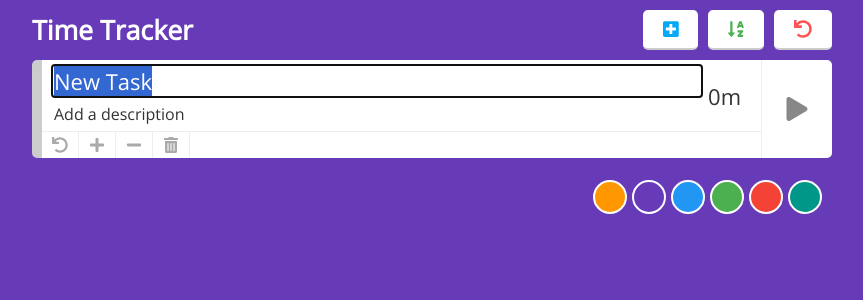
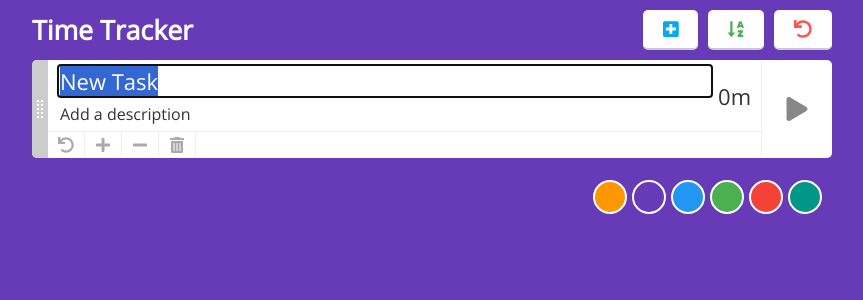
Before and after one commit to kyle1320/time-tracker, a React (Create React App) app: page / in a window 1280 px wide. Both pictures are taken after a click on the element 878 px from the left and 30 px from the top of the page. Shown: the top 300 px of the page, without its empty margins (208-1071 px from the left). Built offline with nearby package versions, Linux system fonts and the light colour scheme.

Commit message:
Make tasks manually reorderable, remove auto-ordering of tasks

```diff
--- a/package.json
+++ b/package.json
@@ -11,6 +11,7 @@
     "react-dom": "^16.4.1",
     "react-redux": "^5.0.7",
     "react-scripts": "1.1.4",
+    "react-sortable-hoc": "^0.8.3",
     "redux": "^4.0.0"
   },
   "scripts": {
--- a/src/App.css
+++ b/src/App.css
@@ -1,10 +1,5 @@
 .app {
-  margin: 0 10px;
-  min-height: 100%;
+  margin: 0 auto;
+  padding: 10px;
+  max-width: 800px;
 }
-
-.container {
-  max-width: 800px;
-  height: 100%;
-  margin: 0 auto;
-}
--- a/src/App.js
+++ b/src/App.js
@@ -2,7 +2,10 @@ import React, { Component } from 'react';
 import { connect } from 'react-redux';
 
 import './App.css';
+
+import TaskToolbar from './components/TaskToolbar';
 import TaskList from './components/TaskList';
+import ColorChooser from './components/ColorChooser';
 
 const mapStateToProps = state => ({
   themeColor: state.themeColor
@@ -24,9 +27,9 @@ class App extends Component {
   render() {
     return (
       <div className="app">
-        <div className='container'>
+          <TaskToolbar />
           <TaskList />
-        </div>
+          <ColorChooser />
       </div>
     );
   }
--- a/src/components/TaskHeader.css
+++ b/src/components/TaskHeader.css
@@ -6,13 +6,33 @@
   width: 100%;
   background-color: white;
   color: #333;
-  border-left: 10px solid #CCC;
   margin: 0 0 2px 0;
   padding: 0;
   font-size: 22px;
   box-sizing: border-box;
   border-radius: 5px;
   overflow: hidden;
+}
+
+.task-header-handle {
+  position: relative;
+  min-width: 16px;
+  max-width: 16px;
+  width: 16px;
+  background-color: #CCC;
+  cursor: grab;
+}
+
+.task-header-handle:before {
+  position: absolute;
+  display: block;
+  content: "";
+  top: 50%;
+  right: 5px;
+  transform: translateY(-50%);
+  height: 14px;
+  width: 2px;
+  border: 2px dotted white;
 }
 
 .task-header-center-content {
@@ -60,7 +80,10 @@
 
 .task-header.selected {
   color: #03A9F4;
-  border-color: currentColor;
+}
+
+.task-header.selected .task-header-handle {
+  background-color: #03A9F4;
 }
 
 .task-header .task-detail {
@@ -69,7 +92,6 @@
 }
 
 .task-header .task-time {
-  margin-right: 10px;
   white-space: nowrap;
 }
 
@@ -110,11 +132,13 @@
 }
 
 .task-select-btn {
-  display: block;
+  display: flex;
   cursor: pointer;
   min-width: 70px;
   max-width: 70px;
-  padding: auto;
+  width: 70px;
+  align-items: center;
+  justify-content: center;
   box-sizing: border-box;
   color: #888;
 }
--- a/src/components/TaskHeader.js
+++ b/src/components/TaskHeader.js
@@ -5,6 +5,7 @@ import './TaskHeader.css';
 import { select, deselect, tick, update, reset, deleteTask, addTime, cancelEdit } from '../data/actions';
 import IconWrapper from './IconWrapper';
 import { faTrashAlt, faPlay, faPause, faPlus, faMinus, faUndo } from '@fortawesome/free-solid-svg-icons'
+import { SortableHandle } from 'react-sortable-hoc';
 
 const mapStateToProps = (state, props) => ({
   isSelected: (state.selectedTask === props.task.id),
@@ -22,6 +23,10 @@ const mapDispatchToProps = (dispatch, props) => ({
   onDecrement: ()     => dispatch(addTime(props.task.id, -60000)),
   cancelEdit:  ()     => dispatch(cancelEdit())
 });
+
+const SortableHandleItem = SortableHandle(() => (
+  <div className="task-header-handle" title="Drag to Reorder"></div>
+));
 
 class TaskHeader extends Component {
   constructor() {
@@ -91,7 +96,10 @@ class TaskHeader extends Component {
     }
 
     return (
-      <div className={`task-header ${this.props.isSelected ? "selected" : ""}`}>
+      <div
+          id={this.props.isSelected ? "selected-task" : undefined}
+          className={`task-header ${this.props.isSelected ? "selected" : ""}`}>
+        <SortableHandleItem />
         <div className="task-header-center-content">
           <div className="task-header-info">
             <div className="task-header-details">
--- a/src/components/TaskList.css
+++ b/src/components/TaskList.css
@@ -1,12 +1,3 @@
-.task-list {
-  display: flex;
-  flex-flow: column nowrap;
-  box-sizing: border-box;
-  width: 100%;
-  height: 100%;
-  padding: 10px 0;
-}
-
 .no-tasks {
   color: white;
   width: 100%;
--- a/src/components/TaskList.js
+++ b/src/components/TaskList.js
@@ -1,35 +1,51 @@
 import React, { Component } from 'react';
 import { connect } from 'react-redux';
+import { SortableContainer, SortableElement } from 'react-sortable-hoc';
 
 import './TaskList.css';
 import TaskHeader from './TaskHeader';
-import TaskToolbar from './TaskToolbar';
-import ColorChooser from './ColorChooser';
+import { move } from '../data/actions';
 
 const mapStateToProps = state => ({
   tasks: state.tasks
 });
 
+const mapDispatchToProps = dispatch => ({
+  onSortEnd: ({oldIndex, newIndex}) => dispatch(move(oldIndex, newIndex))
+});
+
+const SortableItem = SortableElement(TaskHeader);
+
+const SortableList = SortableContainer(({tasks}) => {
+  return (
+    <div className="task-list">
+      {tasks.map((task, index) =>
+        <SortableItem
+          task={task}
+          key={task.id}
+          index={index} />
+      )}
+    </div>
+  );
+});
+
 class TaskList extends Component {
   render() {
-    return (
-      <div className="task-list">
-        <TaskToolbar />
-        {this.props.tasks.map(task =>
-          <TaskHeader
-            task={task}
-            key={task.id} />
-        )}
-        {this.props.tasks.length === 0
-          ? <div className="no-tasks">
-              <div className="no-tasks-header">No Tasks</div>
-              <div className="no-tasks-small">Click + to create a task</div>
-            </div>
-          : undefined}
-        <ColorChooser />
-      </div>
-    );
+    return this.props.tasks.length === 0
+      ? <div className="no-tasks">
+          <div className="no-tasks-header">No Tasks</div>
+          <div className="no-tasks-small">Click + to create a task</div>
+        </div>
+      : <SortableList
+          tasks={this.props.tasks}
+          onSortEnd={this.props.onSortEnd}
+          lockAxis="y"
+          useDragHandle={true}
+          useWindowAsScrollContainer={true} />;
   }
 }
 
-export default connect(mapStateToProps)(TaskList);
+export default connect(
+  mapStateToProps,
+  mapDispatchToProps
+)(TaskList);
--- a/src/components/TaskToolbar.css
+++ b/src/components/TaskToolbar.css
@@ -3,7 +3,6 @@
   flex-flow: row wrap;
   align-items: center;
   justify-content: flex-start;
-  width: 100%;
   box-sizing: border-box;
 }
 
--- a/src/data/action-constants.js
+++ b/src/data/action-constants.js
@@ -4,6 +4,7 @@ export const TASK_TICK     = 'TASK_TICK';
 export const TASK_UPDATE   = 'TASK_UPDATE';
 export const TASK_SELECT   = 'TASK_SELECT';
 export const TASK_DESELECT = 'TASK_DESELECT';
+export const TASK_MOVE     = 'TASK_MOVE';
 
 // clears the id set when a new task is created.
 //   this id is used to select the new task for editing,
--- a/src/data/actions.js
+++ b/src/data/actions.js
@@ -5,6 +5,7 @@ import {
   TASK_ADD,
   TASK_REMOVE,
   TASK_DESELECT,
+  TASK_MOVE,
   EDIT_CLEAR,
   TIME_RESET,
   TIME_RESET_ALL,
@@ -36,6 +37,14 @@ export function update(id, data) {
     type: TASK_UPDATE,
     id,
     data
+  };
+}
+
+export function move(oldIndex, newIndex) {
+  return {
+    type: TASK_MOVE,
+    oldIndex,
+    newIndex
   };
 }
 
--- a/src/data/timeTracker.js
+++ b/src/data/timeTracker.js
@@ -5,6 +5,7 @@ import {
   TASK_SELECT,
   TASK_DESELECT,
   TASK_UPDATE,
+  TASK_MOVE,
   EDIT_CLEAR,
   TIME_RESET,
   TIME_RESET_ALL,
@@ -13,6 +14,7 @@ import {
   THEME_SET } from './action-constants';
 import { DEFAULT_STATE } from './data-constants';
 import customCompare from './customCompare';
+import { arrayMove } from 'react-sortable-hoc';
 
 function task(state, action) {
   if (!state) {
@@ -80,41 +82,27 @@ function createTask(action) {
   };
 }
 
-function moveSelectedToTop(tasks, selectedId) {
-  var newTasks = [];
-
-  tasks.forEach(t => {
-    if (t.id === selectedId) {
-      newTasks.unshift(t);
-    } else {
-      newTasks.push(t);
-    }
-  });
-
-  return newTasks;
-}
-
 function tasks(state, action) {
   switch (action.type) {
     case TASK_ADD:
-      return moveSelectedToTop([
+      return [
         createTask(action),
         ...state.map(t => task(t, action))
-      ], action._selectedId);
+      ];
     case TASK_REMOVE:
       return state.filter(t => t.id !== action.id);
     case TASK_SELECT:
-      return moveSelectedToTop(
+      return state.map(t => task(t, action))
+    case TASK_MOVE:
+      return arrayMove(
         state.map(t => task(t, action)),
-        action.id
+        action.oldIndex,
+        action.newIndex
       );
     case SORT_NAME:
-      return moveSelectedToTop(
-        state
-          .map(t => task(t, action))
-          .sort((a, b) => customCompare(a.name, b.name)),
-        action._selectedId
-      );
+      return state
+        .map(t => task(t, action))
+        .sort((a, b) => customCompare(a.name, b.name))
     default:
       return state.map(t => task(t, action));
   }
```
Also changed, not shown: 1 other file (tests, documents, lock files or other folders).
